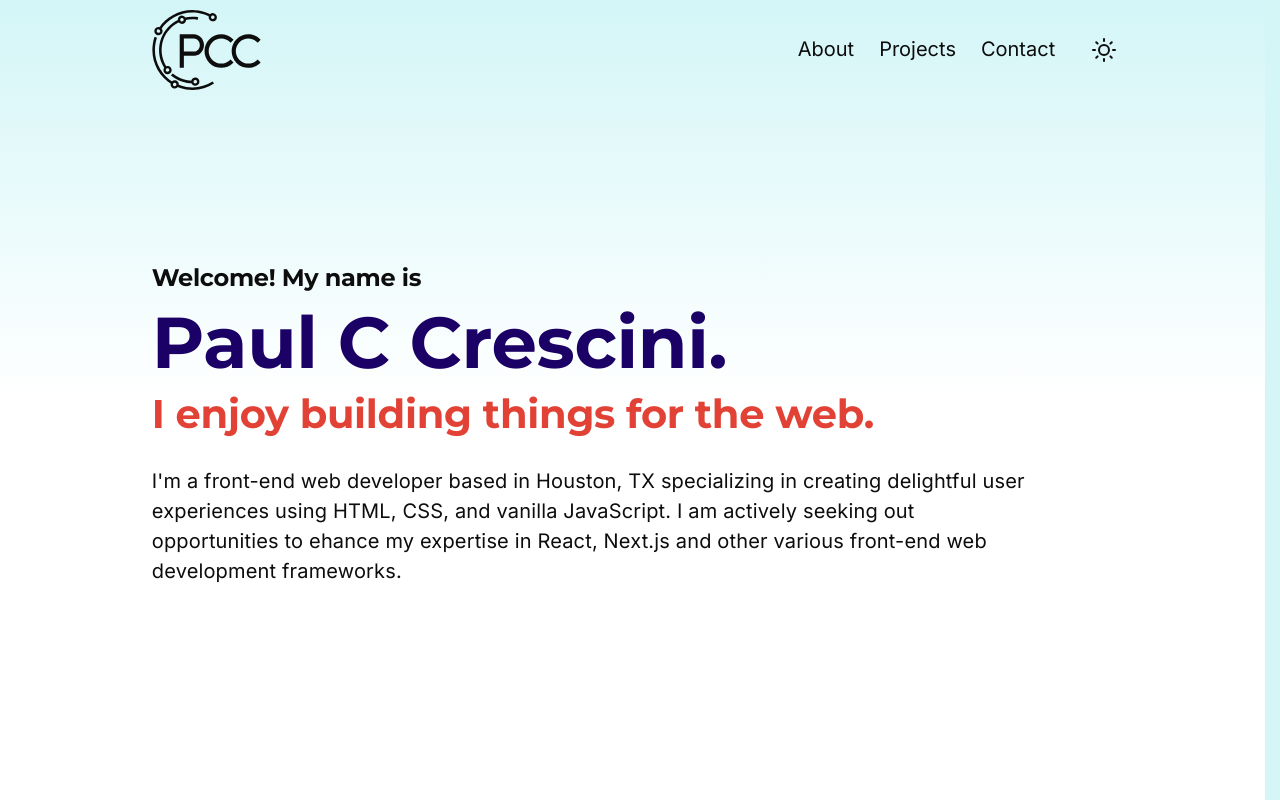
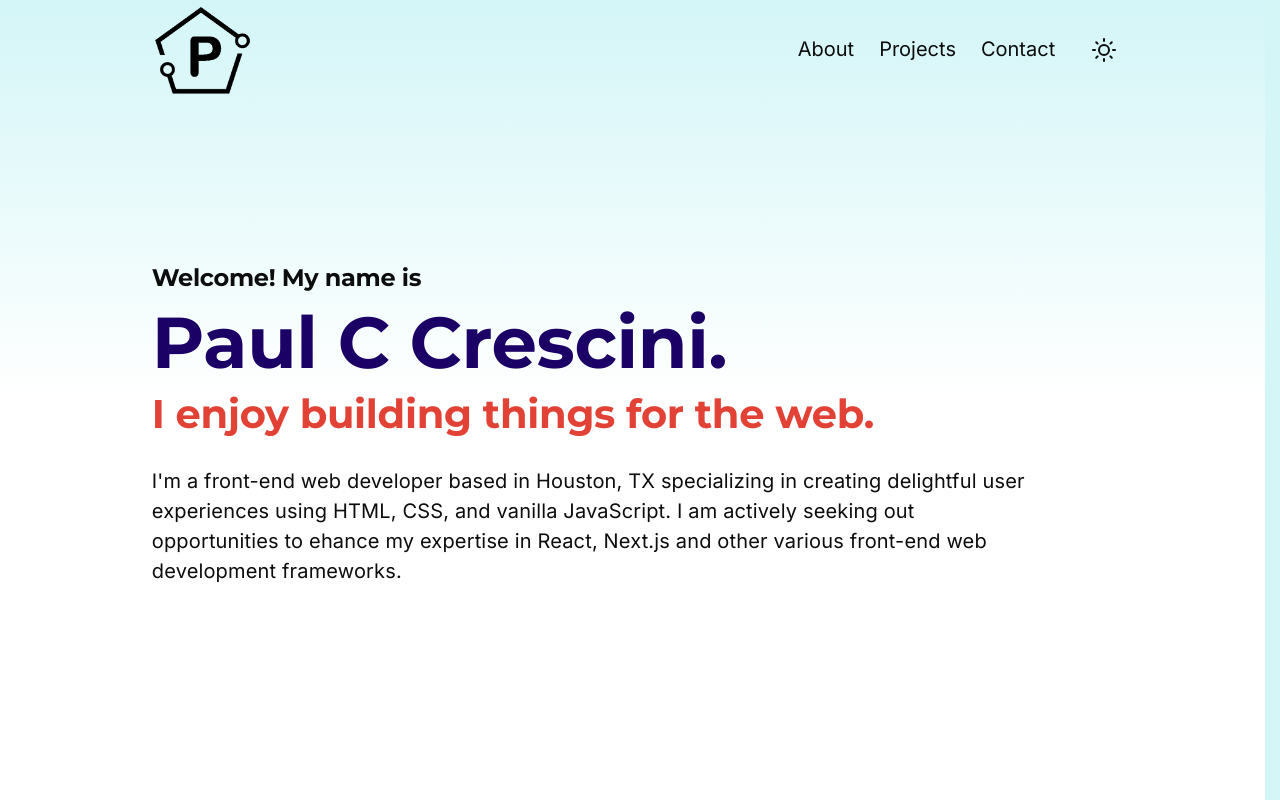
Before and after one commit to pcrescini/pcrescini-v2, a Next.js app: page / in a window 1280 px wide. Shown: the top 800 px of the page. Built offline with nearby package versions, Linux system fonts and the light colour scheme; no server answers.

Commit message:
update: updated website logo and css filters

```diff
--- a/src/components/Logo/Logo.js
+++ b/src/components/Logo/Logo.js
@@ -10,9 +10,9 @@ export default function Logo() {
     <div className={styles.navLogo}>
       <Link href="/">
         <Image
-          src="/logo-1.svg"
-          width={109}
-          height={100}
+          src="/logo.png"
+          width={100}
+          height={91}
           alt="Logo of paulcrescini.com website"
         />
       </Link>
--- a/src/components/Logo/Logo.module.css
+++ b/src/components/Logo/Logo.module.css
@@ -10,5 +10,4 @@
 
 .navLogo img {
   filter: var(--color-logo-filter);
-  padding: 10px 0;
 }
--- a/src/constants.js
+++ b/src/constants.js
@@ -22,7 +22,7 @@ export const LIGHT_COLORS = {
   '--color-hamburger-menu': 'hsl(244deg 88% 16%)',
   '--color-link': 'hsl(244deg 88% 16%)',
   '--color-logo-filter':
-    'invert(0%) sepia(1%) saturate(716%) hue-rotate(326deg) brightness(99%) contrast(90%)',
+    'brightness(0) saturate(100%) invert(0%) sepia(0%) saturate(7500%) hue-rotate(184deg) brightness(102%) contrast(101%)',
   '--color-svg-fill': 'black',
   '--color-scroll-fill': 'white',
   '--color-gray-0': 'white',
@@ -54,8 +54,7 @@ export const DARK_COLORS = {
   '--color-decorative-900': 'hsl(256deg 55% 80%)',
   '--color-hamburger-menu': 'hsl(184deg 75% 55%)',
   '--color-link': 'hsl(184deg 75% 55%)',
-  '--color-logo-filter':
-    'invert(87%) sepia(31%) saturate(3018%) hue-rotate(142deg) brightness(98%) contrast(82%)',
+  '--color-logo-filter': 'unset',
   '--color-svg-fill': 'white',
   '--color-scroll-fill': 'black',
   '--color-gray-0': 'black',
```
